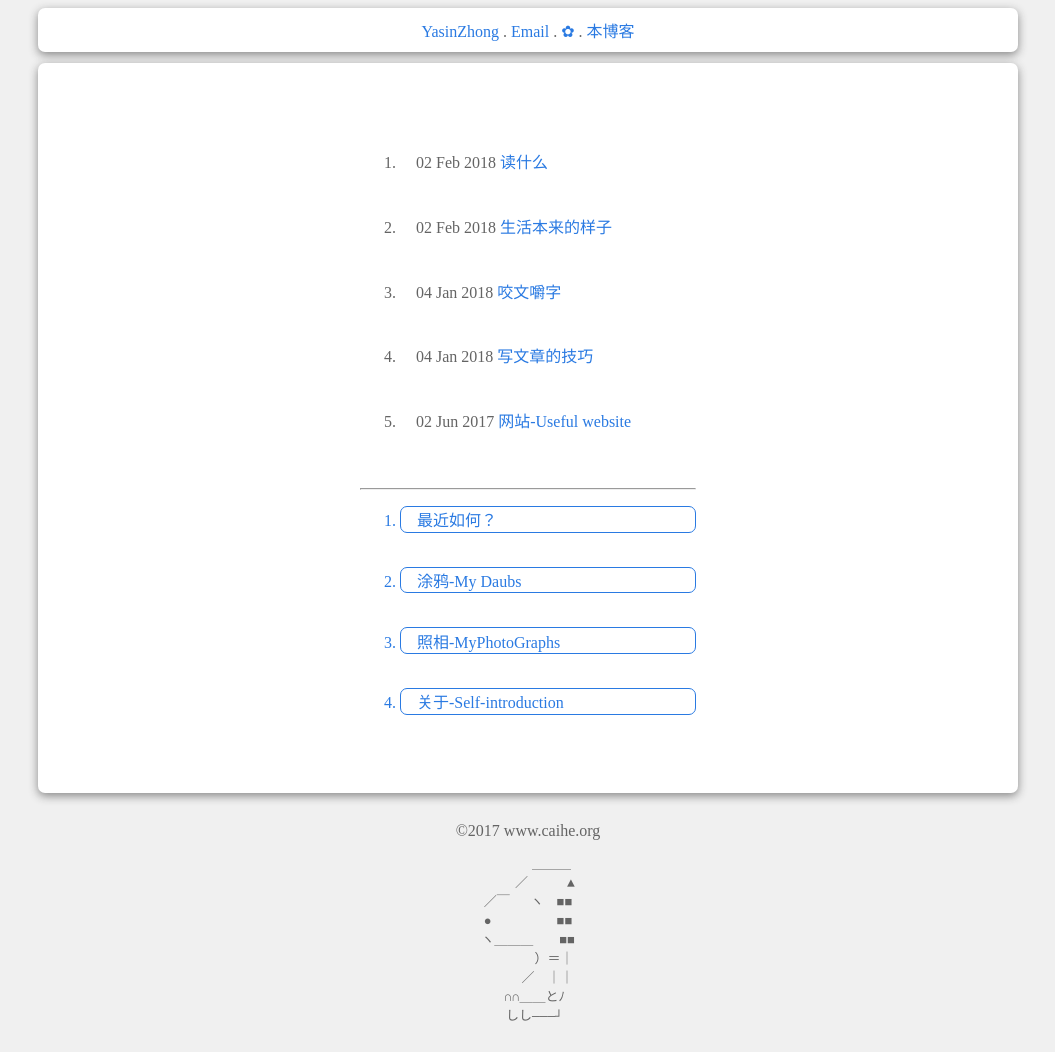
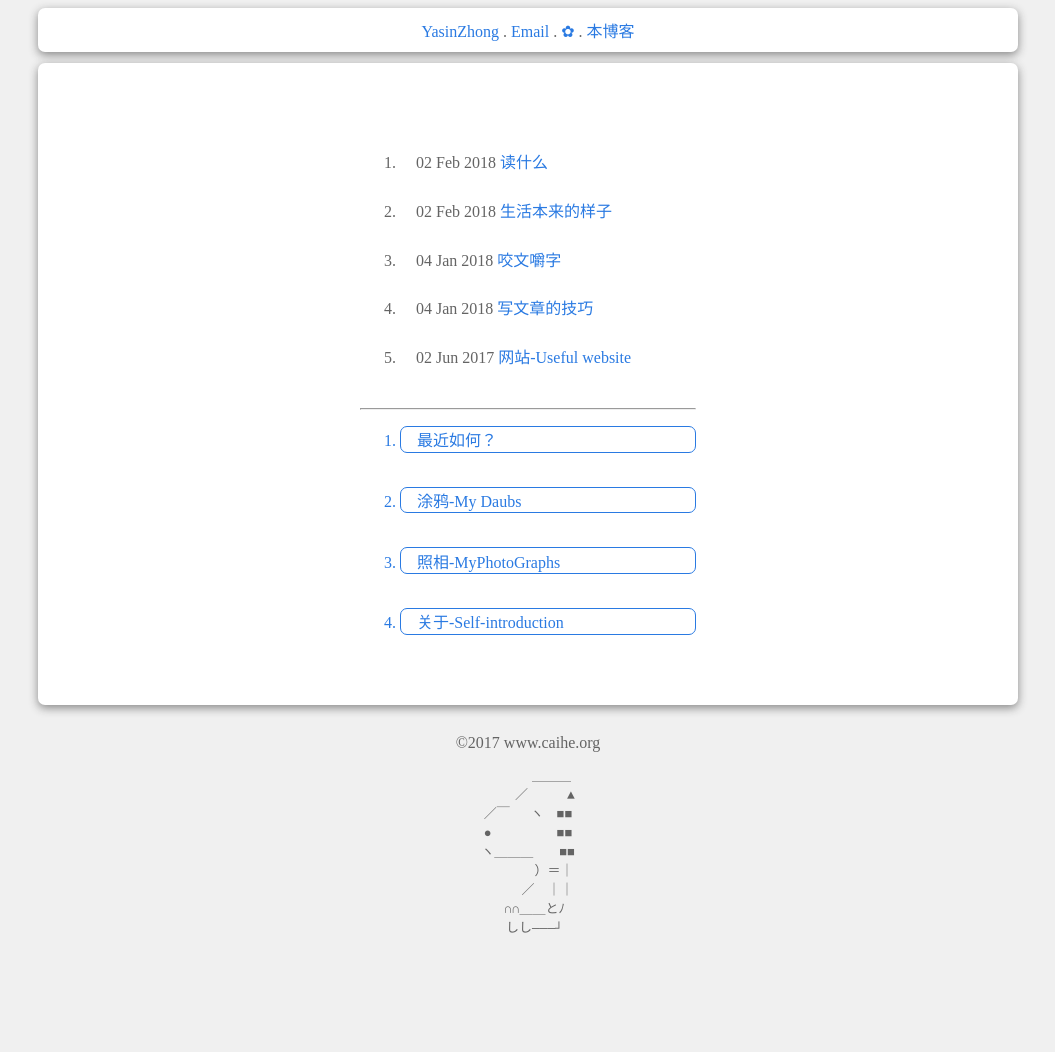
Before and after one commit to YasinZhong/yasinzhong.github.io, a Jekyll site: the page built from index.html, in a window 1280 px wide. Shown: the whole page, without its empty margins (112-1167 px from the left). Built offline with Jekyll 4.4.1, drawn with Linux system fonts in a browser that asks for light colours; comment, search, counter and statistics services are not loaded; after the commit the page ends 964 px from its top, so only the background shows below that.

Commit message:
2018/03/09

```diff
--- a/cssjs/a.css
+++ b/cssjs/a.css
@@ -41,7 +41,8 @@ li
 {
 	border:1px solid darkgray;
 	padding:0.3px 0px 0.3px 1em;
-	margin-bottom: 1em;
+	margin-bottom: 0.5em;
+	margin-top: 0.5em;
 }
 
 .LiC1
--- a/index.html
+++ b/index.html
@@ -7,7 +7,7 @@ title: Yasin Zhong|blog
     <br/><br/>
     <ol>
 　	{% for post in site.posts %}
-　　<li style="border:none;">{{ post.date | date_to_string }}
+　　<li style="border:none;margin: initial;">{{ post.date | date_to_string }}
 	<a href="{{ site.baseurl }}{{ post.url }}">{{ post.title }}</a>
 	</li>
 　　{% endfor %}
```
